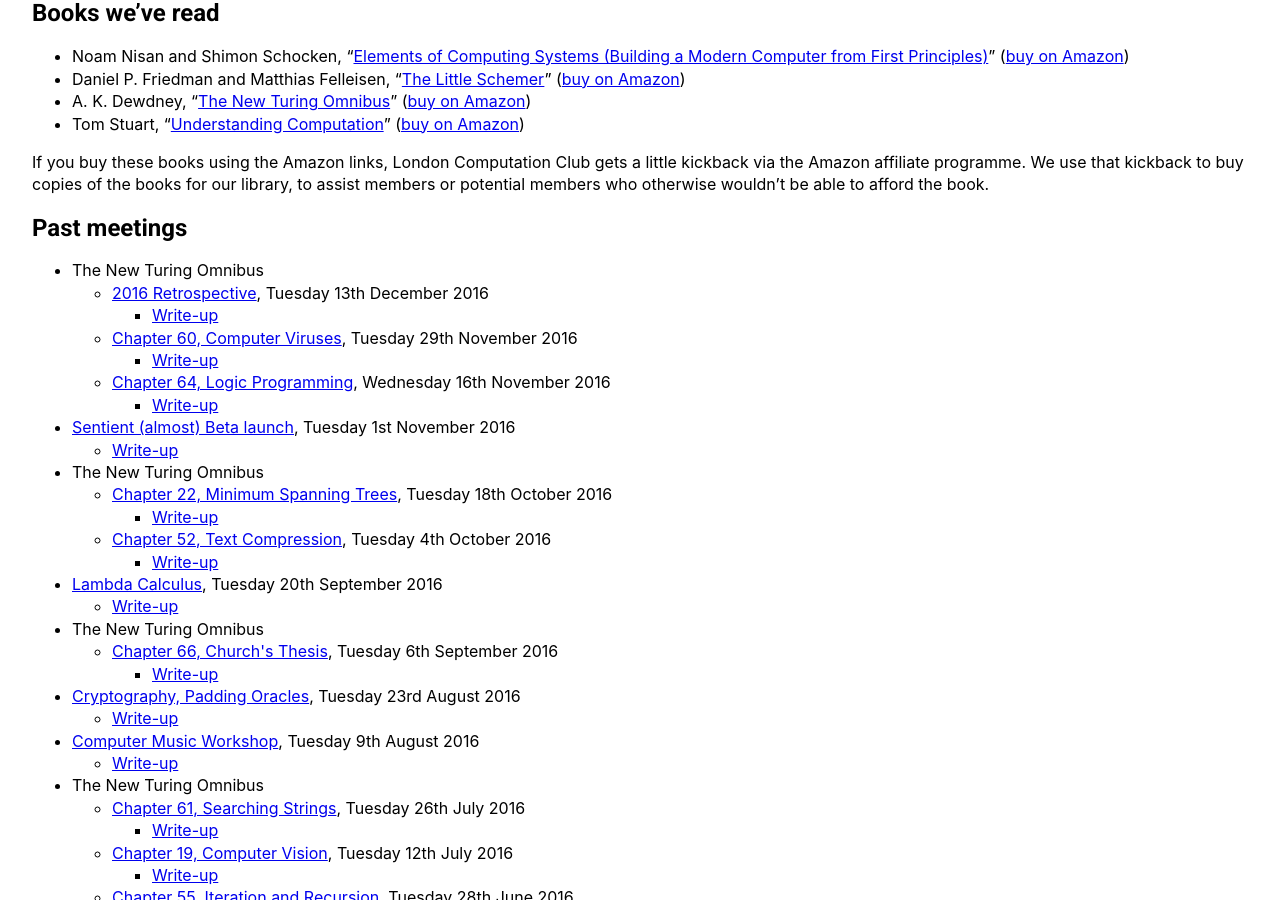
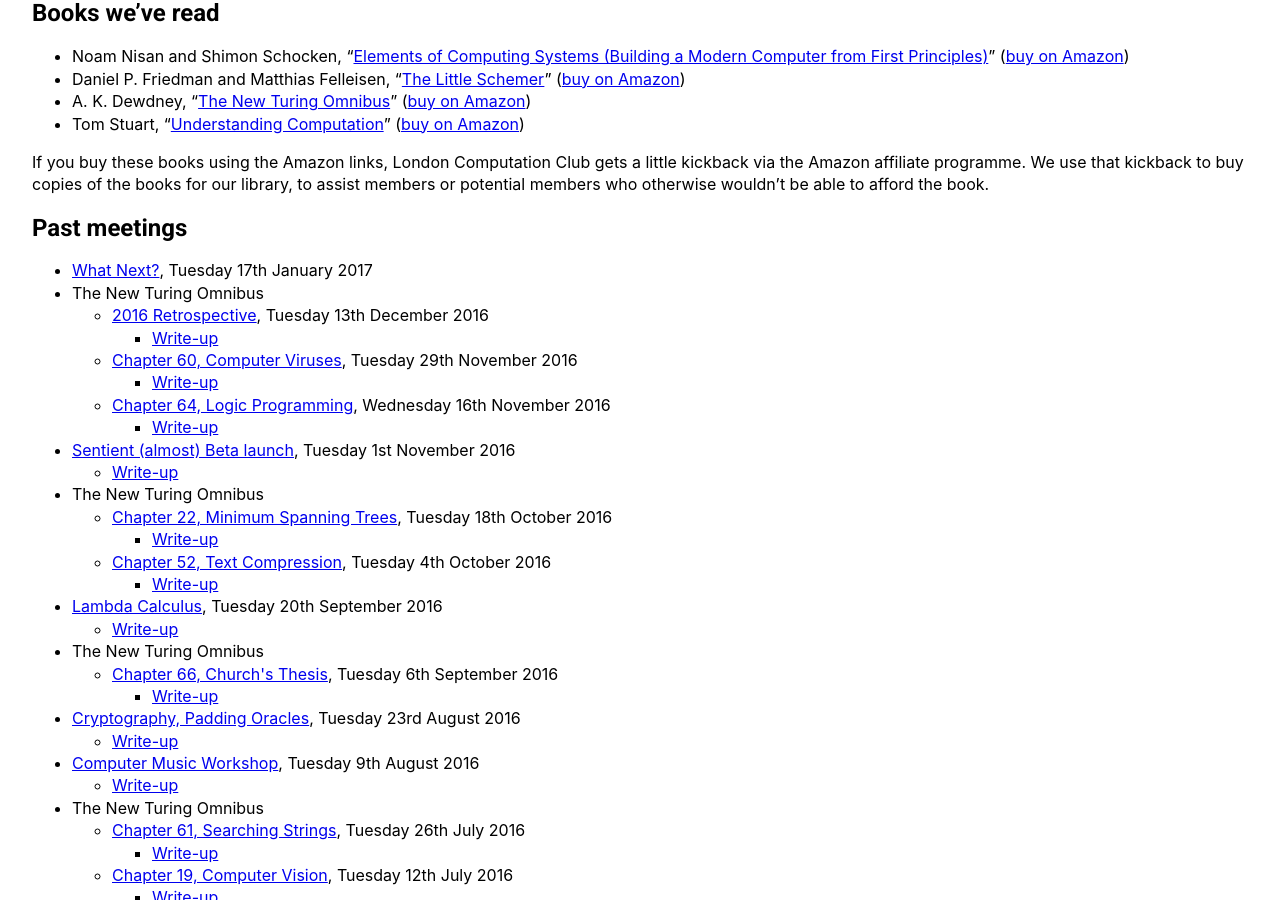
Before and after one commit to computationclub/computationclub.github.io, a Jekyll site: the page built from index.html, in a window 1280 px wide and 900 px high, scrolled down 810 px. Built offline with Jekyll 4.4.1, drawn with Linux system fonts in a browser that asks for light colours.

Commit message:
Add first meeting of 2017

```diff
--- a/_data/meetings.yml
+++ b/_data/meetings.yml
@@ -1,3 +1,7 @@
+- date: 2017-01-17
+  title: "What Next?"
+  url: https://attending.io/events/london-computation-club-what-next
+
 - date: 2016-12-13
   title: "2016 Retrospective"
   url: https://attending.io/events/london-computation-club-2016-retrospective
```
